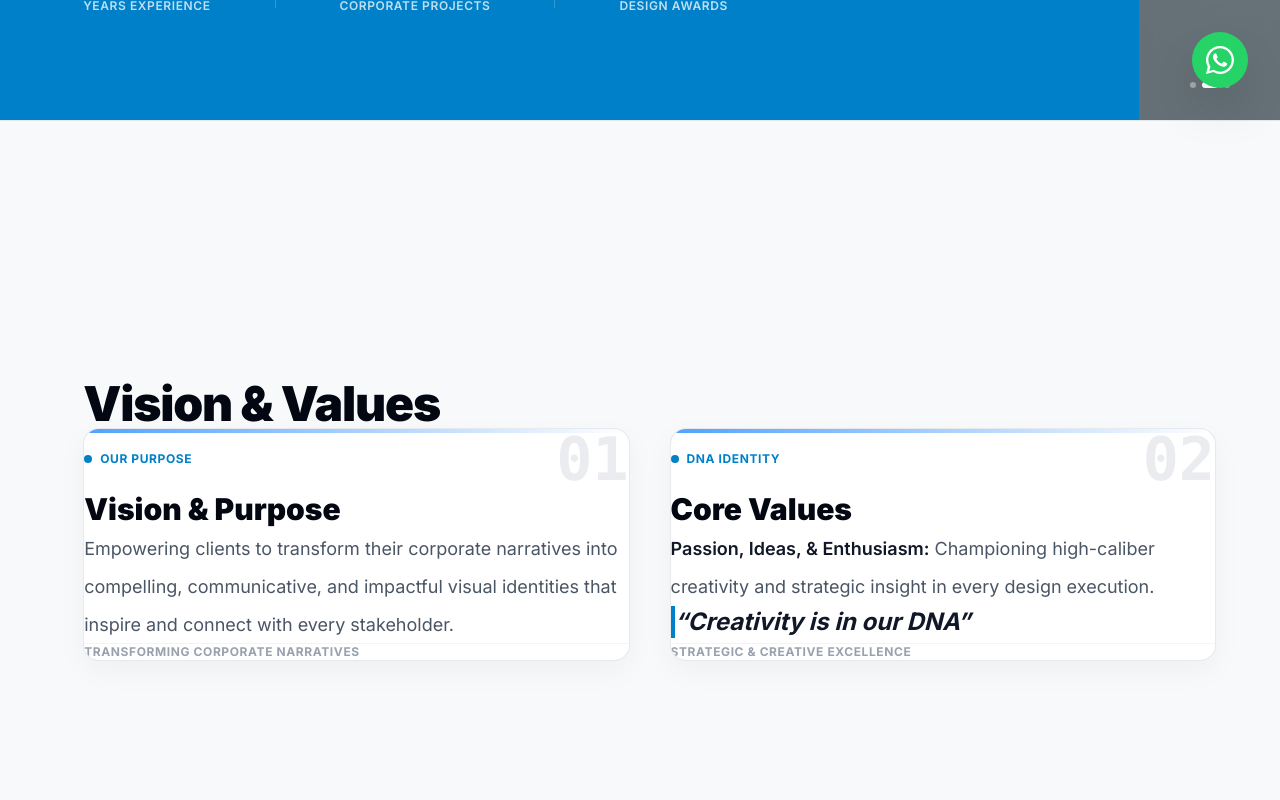
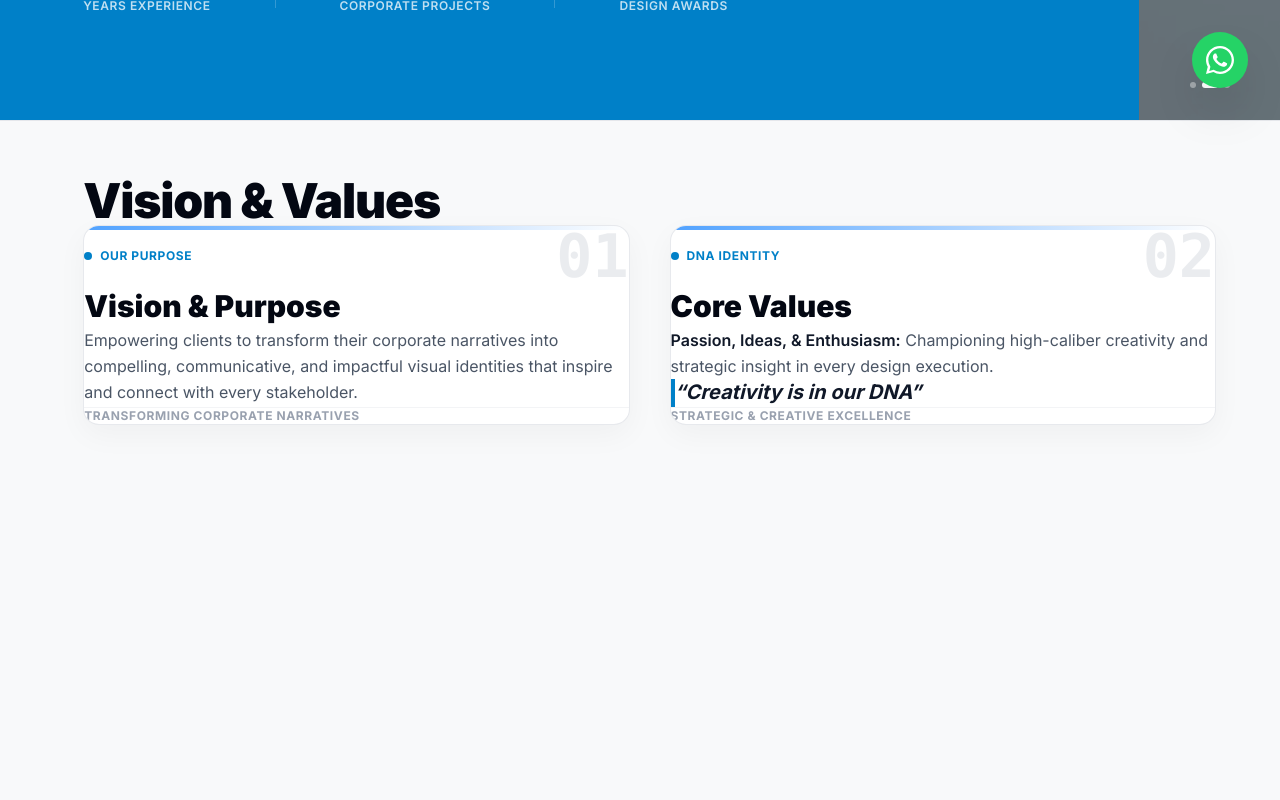
Before and after one commit to SamJinWoo99/DNA-Company-Profile, a Next.js app: page /about in a window 1280 px wide. Shown: the part 680-1480 px from the top of the page. Built offline with nearby package versions, Linux system fonts and the light colour scheme.

Commit message:
Move Vision title upward and adjust card spacing to avoid text clipping

```diff
--- a/app/components/AboutHeroMeta.tsx
+++ b/app/components/AboutHeroMeta.tsx
@@ -184,17 +184,17 @@ export default function AboutHeroMeta() {
         {/* VISI & MISI (Slide 2: Layar Penuh Mandiri - Jauh dari Services)         */}
         {/* ----------------------------------------------------------------------- */}
         <section
-          className="w-full min-h-screen bg-[#f8f9fa] border-t border-gray-200 flex flex-col justify-center"
+          className="w-full min-h-screen bg-[#f8f9fa] border-t border-gray-200 flex flex-col justify-start"
           style={{
-            paddingTop: "clamp(6rem, 12vh, 10rem)",
-            paddingBottom: "clamp(6rem, 12vh, 10rem)",
+            paddingTop: "clamp(3.5rem, 6vh, 5.5rem)",
+            paddingBottom: "clamp(4rem, 8vh, 6rem)",
             paddingLeft: "clamp(2.5rem, 6.5vw, 6.5rem)",
             paddingRight: "clamp(2.5rem, 5vw, 4.5rem)",
           }}
         >
           <div className="w-full max-w-[1450px]">
             {/* Header Visi & Misi */}
-            <div className="mb-14">
+            <div className="mb-8">
               <h2 className="text-4xl sm:text-5xl font-black text-gray-950 tracking-tight">
                 {t("about.v_title")}
               </h2>
@@ -204,13 +204,13 @@ export default function AboutHeroMeta() {
             <div className="grid grid-cols-1 lg:grid-cols-2 gap-8 lg:gap-10 items-stretch">
 
               {/* Box 1: Vision & Purpose */}
-              <div className="bg-white rounded-2xl p-8 sm:p-12 border border-gray-200/90 shadow-[0_10px_30px_rgba(0,0,0,0.04)] hover:shadow-[0_15px_35px_rgba(0,0,0,0.08)] transition-all flex flex-col justify-between relative overflow-hidden group">
+              <div className="bg-white rounded-2xl p-8 sm:p-10 border border-gray-200/90 shadow-[0_10px_30px_rgba(0,0,0,0.04)] hover:shadow-[0_15px_35px_rgba(0,0,0,0.08)] transition-all flex flex-col justify-between relative overflow-hidden group">
                 {/* Top Subtle Border Accent */}
                 <div className="absolute top-0 left-0 right-0 h-1 bg-gradient-to-r from-blue-400 to-transparent" />
 
                 <div>
                   {/* Top Bar: Badge & Big Watermark 01 */}
-                  <div className="flex items-center justify-between mb-8">
+                  <div className="flex items-center justify-between mb-6">
                     <div className="inline-flex items-center gap-2 text-[#0080c8] text-xs font-bold uppercase tracking-wider">
                       <span className="w-2 h-2 rounded-full bg-[#0080c8]" />
                       <span>{t("about.v_purpose_badge")}</span>
@@ -220,16 +220,16 @@ export default function AboutHeroMeta() {
                     </span>
                   </div>
 
-                  <h3 className="text-2xl sm:text-3xl font-black text-gray-950 mb-6 leading-snug">
+                  <h3 className="text-2xl sm:text-3xl font-black text-gray-950 mb-4 leading-snug">
                     {t("about.v_vision_title")}
                   </h3>
 
-                  <p className="text-gray-600 text-base sm:text-lg font-normal leading-[2] sm:leading-[2.1] tracking-normal mb-8">
+                  <p className="text-gray-600 text-sm sm:text-base font-normal leading-relaxed mb-6">
                     {t("about.v_vision_desc")}
                   </p>
                 </div>
 
-                <div className="pt-8 border-t border-gray-100 flex items-center justify-between">
+                <div className="pt-6 border-t border-gray-100 flex items-center justify-between">
                   <span className="text-xs font-bold tracking-wider text-gray-400 uppercase">
                     {t("about.v_vision_tag")}
                   </span>
@@ -237,13 +237,13 @@ export default function AboutHeroMeta() {
               </div>
 
               {/* Box 2: Core Values */}
-              <div className="bg-white rounded-2xl p-8 sm:p-12 border border-gray-200/90 shadow-[0_10px_30px_rgba(0,0,0,0.04)] hover:shadow-[0_15px_35px_rgba(0,0,0,0.08)] transition-all flex flex-col justify-between relative overflow-hidden group">
+              <div className="bg-white rounded-2xl p-8 sm:p-10 border border-gray-200/90 shadow-[0_10px_30px_rgba(0,0,0,0.04)] hover:shadow-[0_15px_35px_rgba(0,0,0,0.08)] transition-all flex flex-col justify-between relative overflow-hidden group">
                 {/* Top Subtle Border Accent */}
                 <div className="absolute top-0 left-0 right-0 h-1 bg-gradient-to-r from-blue-400 to-transparent" />
 
                 <div>
                   {/* Top Bar: Badge & Big Watermark 02 */}
-                  <div className="flex items-center justify-between mb-8">
+                  <div className="flex items-center justify-between mb-6">
                     <div className="inline-flex items-center gap-2 text-[#0080c8] text-xs font-bold uppercase tracking-wider">
                       <span className="w-2 h-2 rounded-full bg-[#0080c8]" />
                       <span>{t("about.v_core_badge")}</span>
@@ -253,21 +253,23 @@ export default function AboutHeroMeta() {
                     </span>
                   </div>
 
-                  <h3 className="text-2xl sm:text-3xl font-black text-gray-950 mb-6 leading-snug">
+                  <h3 className="text-2xl sm:text-3xl font-black text-gray-950 mb-4 leading-snug">
                     {t("about.v_core_title")}
                   </h3>
 
-                  <p className="text-gray-600 text-base sm:text-lg font-normal leading-[2] sm:leading-[2.1] tracking-normal mb-8">
+                  <p className="text-gray-600 text-sm sm:text-base font-normal leading-relaxed mb-4">
                     <strong className="text-gray-900 font-semibold">{t("about.v_core_desc_prefix")}</strong>{" "}
                     {t("about.v_core_desc")}
                   </p>
 
-                  <blockquote className="border-l-4 border-[#0080c8] pl-5 py-2 text-xl sm:text-2xl font-bold text-gray-900 italic my-6">
-                    {t("about.v_core_quote")}
-                  </blockquote>
+                  <div className="border-l-4 border-[#0080c8] pl-4 py-1.5 my-4">
+                    <p className="text-lg sm:text-xl font-bold text-gray-900 italic leading-snug">
+                      {t("about.v_core_quote")}
+                    </p>
+                  </div>
                 </div>
 
-                <div className="pt-8 border-t border-gray-100 flex items-center justify-between">
+                <div className="pt-6 border-t border-gray-100 flex items-center justify-between">
                   <span className="text-xs font-bold tracking-wider text-gray-400 uppercase">
                     {t("about.v_core_tag")}
                   </span>
```
